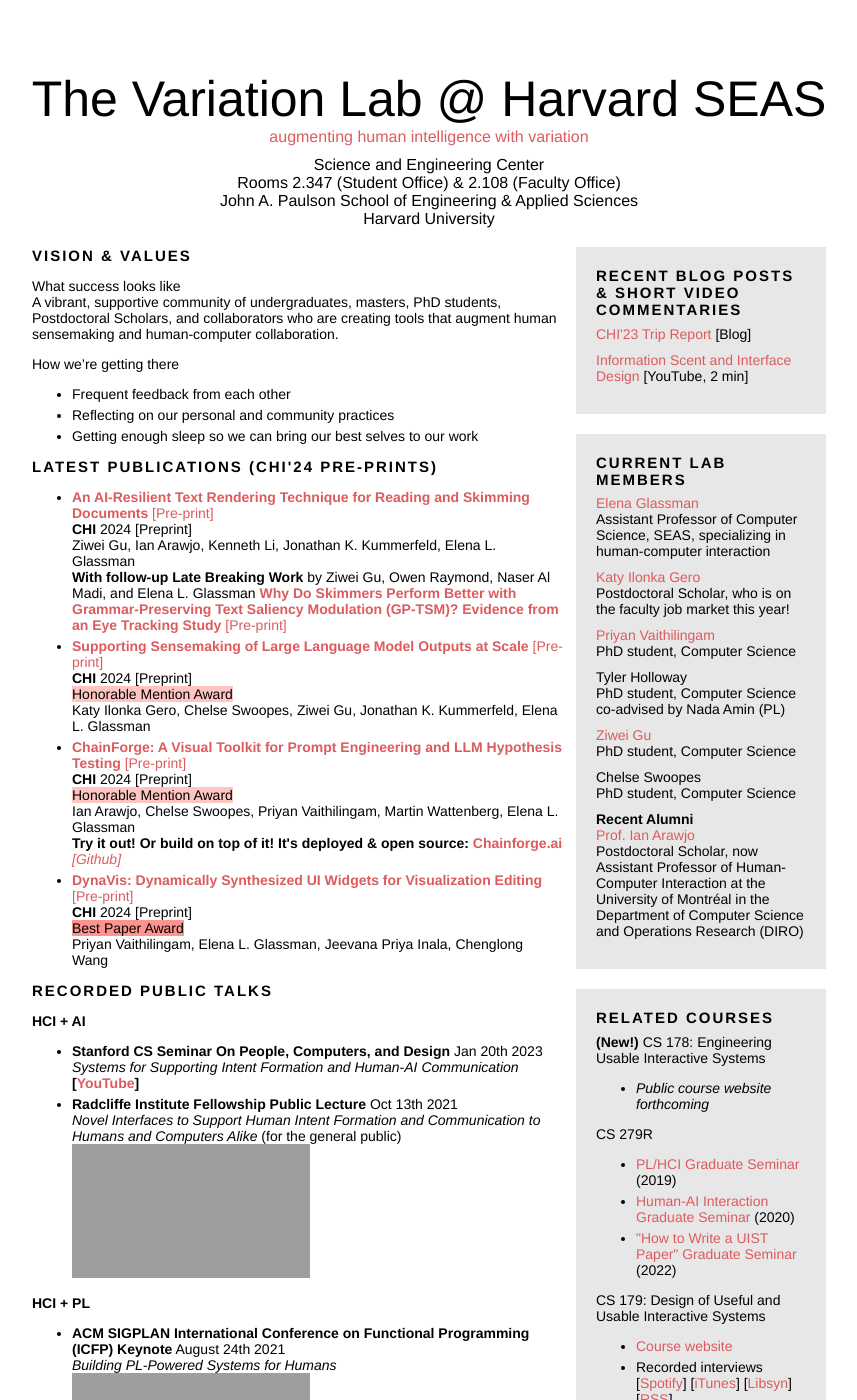
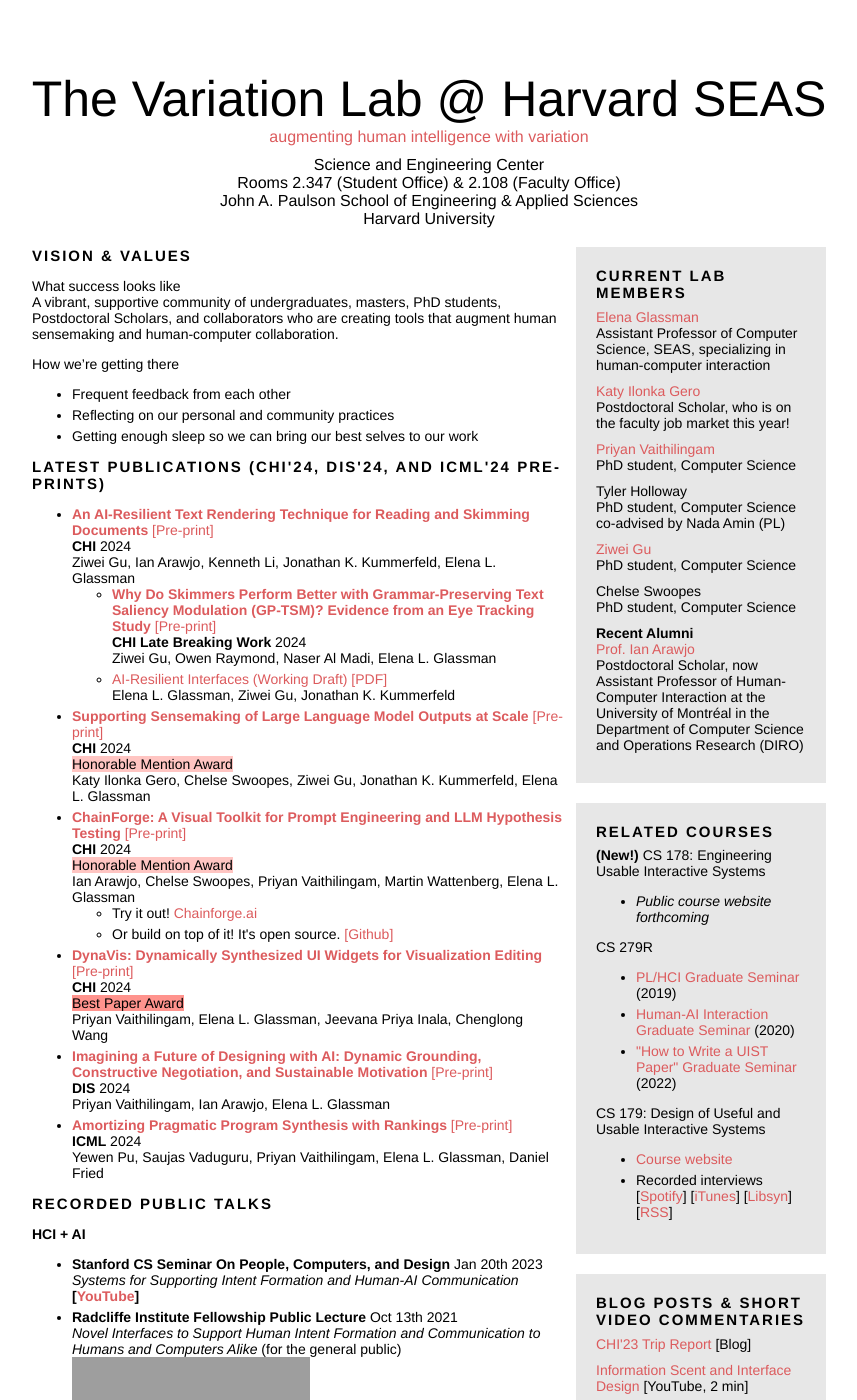
Before and after one commit to eglassman/eglassman.github.io, a Jekyll site: the page built from index.html, in a window 1280 px wide and 1400 px high. Shown: the whole window, without its empty margins (211-1068 px from the left). Built offline with Jekyll 4.4.1, drawn with Linux system fonts in a browser that asks for light colours; some of the changed text lies outside the part shown; grey boxes are pictures that could not be loaded.

Commit message:
added two preprints
and better formatting and moved old stuff down

```diff
--- a/index.html
+++ b/index.html
@@ -67,7 +67,7 @@
     <!-- </p> -->
 
     <div class="header lead top-padding" id="publications">
-      Latest Publications (CHI'24 Pre-prints)
+      Latest Publications (CHI'24, DIS'24, and ICML'24 Pre-prints)
     </div>
 
     <div>
@@ -78,28 +78,49 @@
 
       <ul>
         <li><a href="papers/gptsm.pdf"><b>An AI-Resilient Text Rendering Technique for Reading and Skimming Documents</b> [Pre-print]</a>
-          <br/><b>CHI</b> 2024 [Preprint]
+          <br/><b>CHI</b> 2024
           <br/>Ziwei Gu, Ian Arawjo, Kenneth Li, Jonathan K. Kummerfeld, Elena L. Glassman
-          <br/><b>With follow-up Late Breaking Work</b> by Ziwei Gu, Owen Raymond, Naser Al Madi, and Elena L. Glassman <a href="papers/gptsm_eye_lbw.pdf"><b>Why Do Skimmers Perform Better with Grammar-Preserving Text Saliency Modulation (GP-TSM)? Evidence from an Eye Tracking Study</b> [Pre-print]
+          <ul>
+            <li><a href="papers/gptsm_eye_lbw.pdf"><b>Why Do Skimmers Perform Better with Grammar-Preserving Text Saliency Modulation (GP-TSM)? Evidence from an Eye Tracking Study</b> [Pre-print]</a>
+              <br/><b>CHI Late Breaking Work</b> 2024
+              <br/>Ziwei Gu, Owen Raymond, Naser Al Madi, Elena L. Glassman
+            </li>
+            <li><a href="papers/AI_Resilient_Interfaces_draft.pdf">AI-Resilient Interfaces (Working Draft) [PDF]</a>
+              <br/>Elena L. Glassman, Ziwei Gu, Jonathan K. Kummerfeld
+            </li>
+          </ul>
           <!-- <br/><span><i>Pre-recorded conference talk (10 min)</i><br/><iframe width="238" height="134" src="https://www.youtube.com/embed/gfmsKkPjTtw" title="YouTube video player" frameborder="0" allow="accelerometer; autoplay; clipboard-write; encrypted-media; gyroscope; picture-in-picture" allowfullscreen></iframe></span> -->
         </li>
         <li><a href="papers/mesotext.pdf"><b>Supporting Sensemaking of Large Language Model Outputs at Scale</b> [Pre-print]</a>
-          <br/><b>CHI</b> 2024 [Preprint]
+          <br/><b>CHI</b> 2024
           <br/><em-honorable>Honorable Mention Award</em-honorable>
           <br/>Katy Ilonka Gero, Chelse Swoopes, Ziwei Gu, Jonathan K. Kummerfeld, Elena L. Glassman
           <!-- <br/><span><i>Pre-recorded conference talk (10 min)</i><br/><iframe width="238" height="134" src="https://www.youtube.com/embed/gfmsKkPjTtw" title="YouTube video player" frameborder="0" allow="accelerometer; autoplay; clipboard-write; encrypted-media; gyroscope; picture-in-picture" allowfullscreen></iframe></span> -->
         </li>
         <li><a href="papers/chainforge.pdf"><b>ChainForge: A Visual Toolkit for Prompt Engineering and LLM Hypothesis Testing</b> [Pre-print]</a>
-          <br/><b>CHI</b> 2024 [Preprint]
+          <br/><b>CHI</b> 2024
           <br/><em-honorable>Honorable Mention Award</em-honorable>
           <br/>Ian Arawjo, Chelse Swoopes, Priyan Vaithilingam, Martin Wattenberg, Elena L. Glassman
-          <br/><b>Try it out! Or build on top of it! It's deployed & open source: <a href="https://chainforge.ai/">Chainforge.ai</a></b> <i><a href="https://github.com/ianarawjo/ChainForge">[Github]</a></i>
+          <ul>
+            <li>Try it out! <a href="https://chainforge.ai/">Chainforge.ai</a></li>
+            <li>Or build on top of it! It's open source. <a href="https://github.com/ianarawjo/ChainForge">[Github]</a>
+          </ul>
           <!-- <br/><span><i>Pre-recorded conference talk (10 min)</i><br/><iframe width="238" height="134" src="https://www.youtube.com/embed/gfmsKkPjTtw" title="YouTube video player" frameborder="0" allow="accelerometer; autoplay; clipboard-write; encrypted-media; gyroscope; picture-in-picture" allowfullscreen></iframe></span> -->
         </li>
         <li><a href="papers/dynavis.pdf"><b>DynaVis: Dynamically Synthesized UI Widgets for Visualization Editing</b> [Pre-print]</a>
-          <br/><b>CHI</b> 2024 [Preprint]
+          <br/><b>CHI</b> 2024
           <br/><em-best>Best Paper Award</em-best>
           <br/>Priyan Vaithilingam, Elena L. Glassman, Jeevana Priya Inala, Chenglong Wang
+          <!-- <br/><span><i>Pre-recorded conference talk (10 min)</i><br/><iframe width="238" height="134" src="https://www.youtube.com/embed/gfmsKkPjTtw" title="YouTube video player" frameborder="0" allow="accelerometer; autoplay; clipboard-write; encrypted-media; gyroscope; picture-in-picture" allowfullscreen></iframe></span> -->
+        </li>
+        <li><a href="papers/imagining_dis24.pdf"><b>Imagining a Future of Designing with AI: Dynamic Grounding, Constructive Negotiation, and Sustainable Motivation</b> [Pre-print]</a>
+          <br/><b>DIS</b> 2024
+          <br/>Priyan Vaithilingam, Ian Arawjo, Elena L. Glassman
+          <!-- <br/><span><i>Pre-recorded conference talk (10 min)</i><br/><iframe width="238" height="134" src="https://www.youtube.com/embed/gfmsKkPjTtw" title="YouTube video player" frameborder="0" allow="accelerometer; autoplay; clipboard-write; encrypted-media; gyroscope; picture-in-picture" allowfullscreen></iframe></span> -->
+        </li>
+        <li><a href="papers/amortizing_icml24.pdf"><b>Amortizing Pragmatic Program Synthesis with Rankings</b> [Pre-print]</a>
+          <br/><b>ICML</b> 2024
+          <br/>Yewen Pu, Saujas Vaduguru, Priyan Vaithilingam, Elena L. Glassman, Daniel Fried
           <!-- <br/><span><i>Pre-recorded conference talk (10 min)</i><br/><iframe width="238" height="134" src="https://www.youtube.com/embed/gfmsKkPjTtw" title="YouTube video player" frameborder="0" allow="accelerometer; autoplay; clipboard-write; encrypted-media; gyroscope; picture-in-picture" allowfullscreen></iframe></span> -->
         </li>
       </ul>
@@ -377,7 +398,7 @@
       </ul>
 
       <p>
-        <span class="boldish">Working Drafts</span>
+        <span class="boldish">Additional Working Drafts</span>
       </p>
 
       <ul>
@@ -413,46 +432,7 @@
   </td>
   <td class="small" width="250px">
 
-    <div class="box">
-      <div class="header lead">
-      Recent blog posts & short video commentaries
-      </div>
 
-      <!-- <div class="margin-bottom">
-        <div class="slightlybold">
-          <li><a href="papers/alt_CHI_Benchmarks_are_not_enough_8p.pdf">DRAFT: Contextual Evaluation of AI: a New Gold Standard [PDF]</a>
-            <br/>Finale Doshi-Velez* and Elena L. Glassman*
-          </li>
-        </div>
-      </div> -->
-
-      <div class="margin-bottom">
-        <div class="slightlybold">
-          <a href="/blog/chi23.html">CHI'23 Trip Report</a> [Blog]
-        </div>
-        <!-- <div>
-          Google, author of <a href="https://mitpress.mit.edu/books/joy-search">The Joy of Search</a>
-        </div> -->
-      </div>
-
-      <div class="margin-bottom">
-        <div class="slightlybold">
-          <a href="https://youtu.be/CWosJGKiZDo">Information Scent and Interface Design</a> [YouTube, 2 min]
-        </div>
-        <!-- <div>
-          Google, author of <a href="https://mitpress.mit.edu/books/joy-search">The Joy of Search</a>
-        </div> -->
-      </div>
-
-      <!-- <div class="margin-bottom">
-        <div class="slightlybold">
-          Ehsan Hoque
-        </div>
-        <div>
-          Asaro-Biggar ('92) Family Assistant Professor of Computer Science, University of Rochester
-        </div>
-      </div> -->
-    </div>
 
 
 
@@ -572,6 +552,46 @@
       </div>
     </div>
 
+    <div class="box">
+      <div class="header lead">
+      Blog posts & short video commentaries
+      </div>
+
+      <!-- <div class="margin-bottom">
+        <div class="slightlybold">
+          <li><a href="papers/alt_CHI_Benchmarks_are_not_enough_8p.pdf">DRAFT: Contextual Evaluation of AI: a New Gold Standard [PDF]</a>
+            <br/>Finale Doshi-Velez* and Elena L. Glassman*
+          </li>
+        </div>
+      </div> -->
+
+      <div class="margin-bottom">
+        <div class="slightlybold">
+          <a href="/blog/chi23.html">CHI'23 Trip Report</a> [Blog]
+        </div>
+        <!-- <div>
+          Google, author of <a href="https://mitpress.mit.edu/books/joy-search">The Joy of Search</a>
+        </div> -->
+      </div>
+
+      <div class="margin-bottom">
+        <div class="slightlybold">
+          <a href="https://youtu.be/CWosJGKiZDo">Information Scent and Interface Design</a> [YouTube, 2 min]
+        </div>
+        <!-- <div>
+          Google, author of <a href="https://mitpress.mit.edu/books/joy-search">The Joy of Search</a>
+        </div> -->
+      </div>
+
+      <!-- <div class="margin-bottom">
+        <div class="slightlybold">
+          Ehsan Hoque
+        </div>
+        <div>
+          Asaro-Biggar ('92) Family Assistant Professor of Computer Science, University of Rochester
+        </div>
+      </div> -->
+    </div>
 
 
     <!-- <div class="header lead">
```
Also changed, not shown: other parts of index.html (+1 -3 lines), 2 other files.
